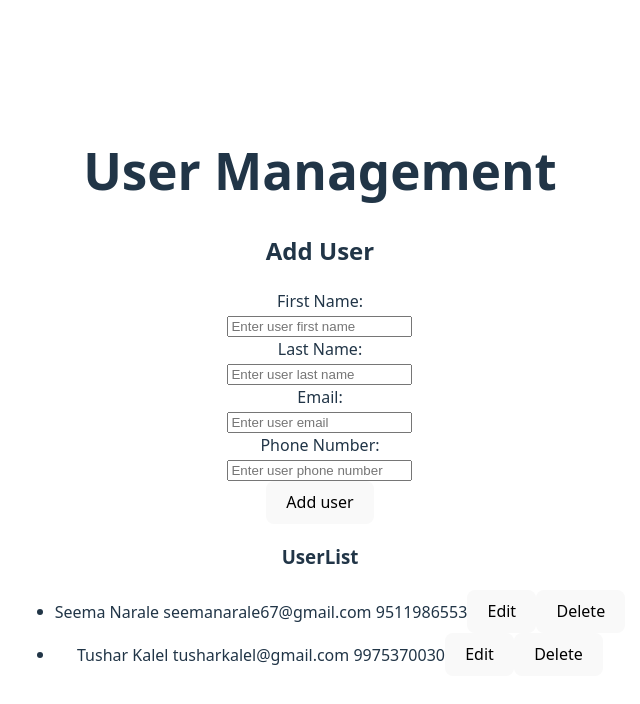
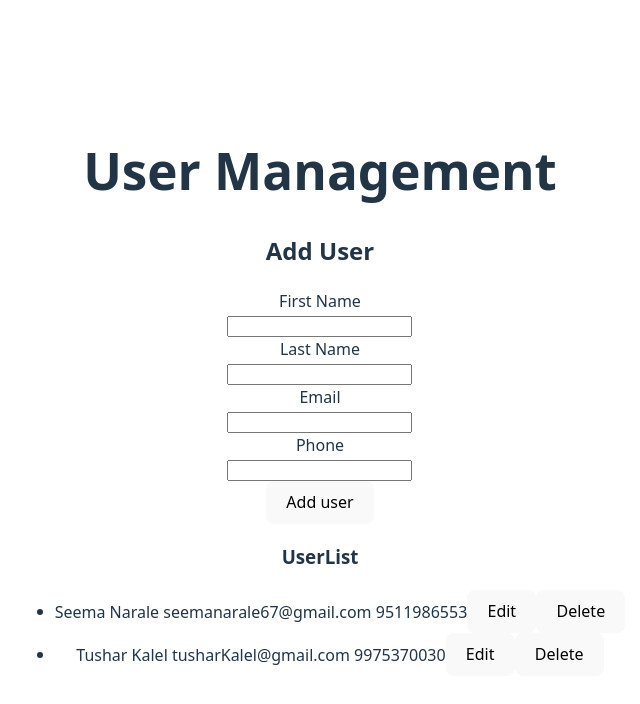
Before and after one commit to seemanarale/User_Form, a React (Vite) app: page / in a window 1280 px wide. Shown: the top 704 px of the page, without its empty margins (320-960 px from the left). Built offline with nearby package versions, Linux system fonts and the light colour scheme; data requests are answered from the project's data file.

Commit message:
Implemented extensibility

```diff
--- a/db.json
+++ b/db.json
@@ -8,10 +8,10 @@
       "phone": "9511986553"
     },
     {
-      "id": "1d05",
+      "id": "9330",
       "firstName": "Tushar",
       "lastName": "Kalel",
-      "email": "tusharkalel@gmail.com",
+      "email": "tusharKalel@gmail.com",
       "phone": "9975370030"
     }
   ]
--- a/src/components/UserForm.jsx
+++ b/src/components/UserForm.jsx
@@ -1,12 +1,11 @@
 import { useEffect, useState } from "react";
 import { createUser, updateUser } from "../services/userService";
+import { userFormSchema } from "../schemas/UserFormSchema";
 
 export default function UserForm({onUserCreated, editingUser, setEditingUser}) {
-         const [formValues, setFormValues] = useState({
-            firstName: "",
-            lastName: "",
-            email: "",
-            phone:""});
+        const [formValues, setFormValues] = useState(()=>{
+            return Object.fromEntries(userFormSchema.map(field=>[field.name, ""]))
+        });
          const [errors, setErrors] = useState({});
          const [loading, setLoading]=useState(false);
 
@@ -60,27 +59,15 @@ export default function UserForm({onUserCreated, editingUser, setEditingUser}) {
 
         };
         const validateForm = () =>
-            {
-            const { firstName, lastName, email, phone } = formValues;
-            const newErrors={};
-            if (!firstName.trim()) {
-                newErrors.firstName = "First name is required";
-            }
-            if (!lastName.trim()) {
-                newErrors.lastName = "Last name is required";
-            }
-             const emailRegex = /^[^@]+@[^@]+$/;
-            if (!email.trim()) {
-                newErrors.email = "Email is required";
-            } else if (!emailRegex.test(email)) {
-                newErrors.email = "Invalid email format";
-            }
-            const phoneRegex = /^\d{10}$/;
-            if (!phone.trim()) {
-                newErrors.phone = "Phone number is required";
-            } else if (!phoneRegex.test(phone)) {
-                newErrors.phone = "Invalid phone number format";
-            }
+             {
+             const newErrors={};
+             userFormSchema.forEach(field=>{
+                 const value=formValues[field.name]
+                if(field.required && !value.trim())
+                   newErrors[field.name]=`${field.name} is mandatory`
+                else if(field.pattern && value && !field.pattern.test(value))
+                    newErrors[field.name]=field.errorMessage;
+             })
             setErrors(newErrors);
             return Object.keys(newErrors).length === 0;
         }
@@ -89,46 +76,48 @@ export default function UserForm({onUserCreated, editingUser, setEditingUser}) {
         <div>
             <h2>Add User</h2>
              <form onSubmit={handleSubmit} >
-            <label htmlFor="firstName">First Name:</label><br/>
-            <input
-            type="text"
-            name="firstName"
-            placeholder="Enter user first name"
-            value={formValues.firstName}
-            onChange={handleChange} /> <br/>
-            {errors.firstName && <div style={{color: "red"}}>{errors.firstName}</div>}
+                  {userFormSchema.map(field=>
+                    (<div key={field.name}>
+                            <label htmlFor={field.name}>{field.label}</label><br/>
+                               <input
+                                  type={field.type}
+                                  name={field.name}
+                                  value={formValues[field.name]}
+                                  onChange={handleChange}
+                                /> <br/>
+                                {errors[field.name] && <div style={{color: "red"}}>{errors[field.name]}</div>}
+                        </div>)
 
-            {/* lastName */}
-             <label htmlFor="lastName">Last Name:</label><br/>
-             <input
-            type="text"
-            name="lastName"
-            placeholder="Enter user last name"
-            value={formValues.lastName}
-            onChange={handleChange} /><br/>
-            {errors.lastName && <div style={{color: "red"}}>{errors.lastName}</div>}
+                  )}
+                 <button type="submit" disabled={loading}>
+                 {loading ? "Processing... ": editingUser ? "Update User" : "Add user"} </button>
+             </form>
+           {/* const validateForm = () =>
+             {
+            // const { firstName, lastName, email, phone } = formValues;
+            // const newErrors={};
+            // if (!firstName.trim()) {
+            //     newErrors.firstName = "First name is required";
+            // }
+            // if (!lastName.trim()) {
+            //     newErrors.lastName = "Last name is required";
+            // }
+            //  const emailRegex = /^[^@]+@[^@]+$/;
+            // if (!email.trim()) {
+            //     newErrors.email = "Email is required";
+            // } else if (!emailRegex.test(email)) {
+            //     newErrors.email = "Invalid email format";
+            // }
+            // const phoneRegex = /^\d{10}$/;
+            // if (!phone.trim()) {
+            //     newErrors.phone = "Phone number is required";
+            // } else if (!phoneRegex.test(phone)) {
+            //     newErrors.phone = "Invalid phone numbefirstNamer format";
+            // }
+            setErrors(newErrors);
+            return Object.keys(newErrors).length === 0;
+        }  */}
 
-                {/* email */}
-            <label htmlFor="email">Email:</label><br/>
-            <input
-            type="text"
-            name="email"
-            placeholder="Enter user email"
-            value={formValues.email}
-            onChange={handleChange} /> <br/>
-            {errors.email && <div style={{color: "red"}}>{errors.email}</div>}
-
-            <label htmlFor="phone">Phone Number:</label><br/>
-            <input
-            type="text"
-            name="phone"
-            placeholder="Enter user phone number"
-            value={formValues.phone}
-            onChange={handleChange}/><br/>
-            {errors.phone && <div style={{color: "red"}}>{errors.phone}</div>}
-           <button type="submit" disabled={loading}>
-            {loading ? "Processing... ": editingUser ? "Update User" : "Add user"} </button>
-           </form>
 
         </div>
     )
--- /dev/null
+++ b/src/schemas/UserFormSchema.js
@@ -0,0 +1,8 @@
+export const userFormSchema=[
+    {name:"firstName", type:"text", label:"First Name", required:true},
+    {name:"lastName", type:"text", label:"Last Name" ,required:true},
+    {name: "email", label: "Email", type: "text", required: true,pattern: /^[^@]+@[^@]+$/,
+             errorMessage: "Invalid email format"},
+    {name:"phone", type:"text", label:"Phone" ,required:true, pattern: /^\d{10}$/,
+         errorMessage: "Phone must be 10 digits"}
+]
```
